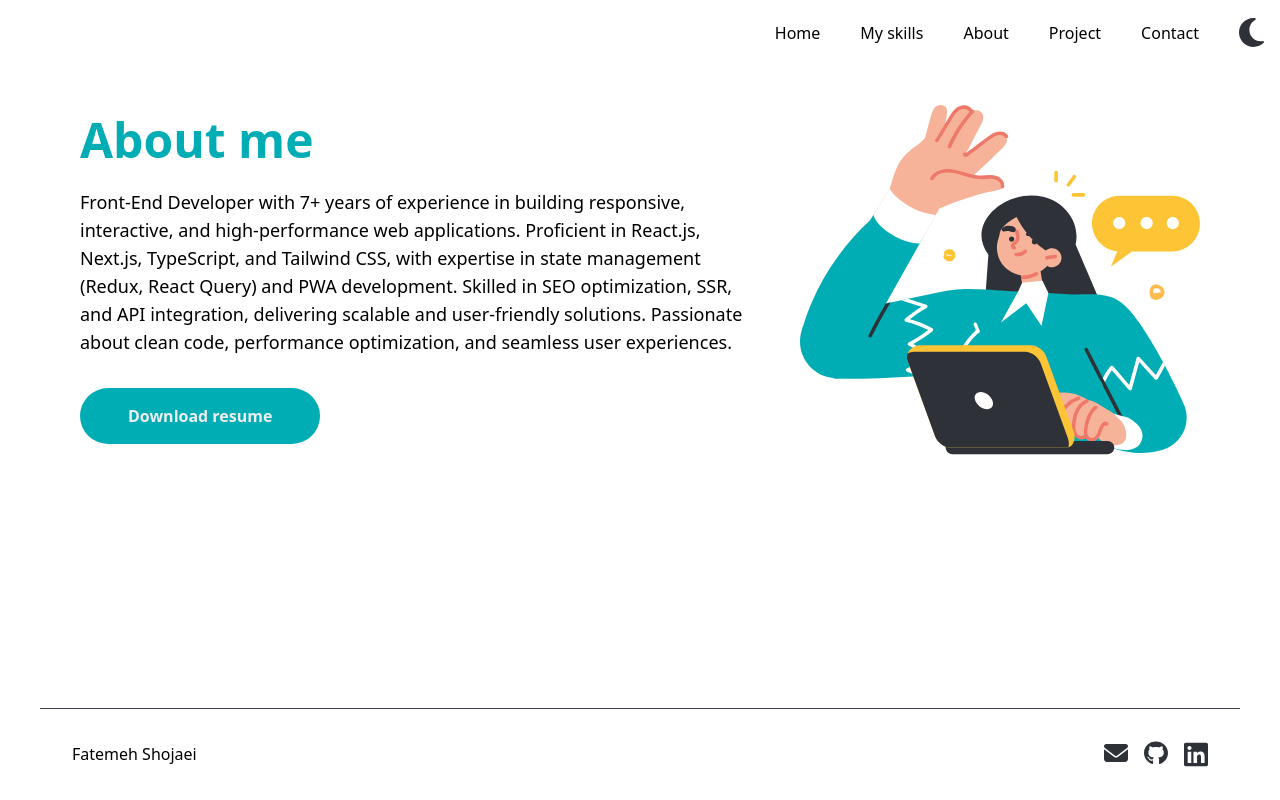
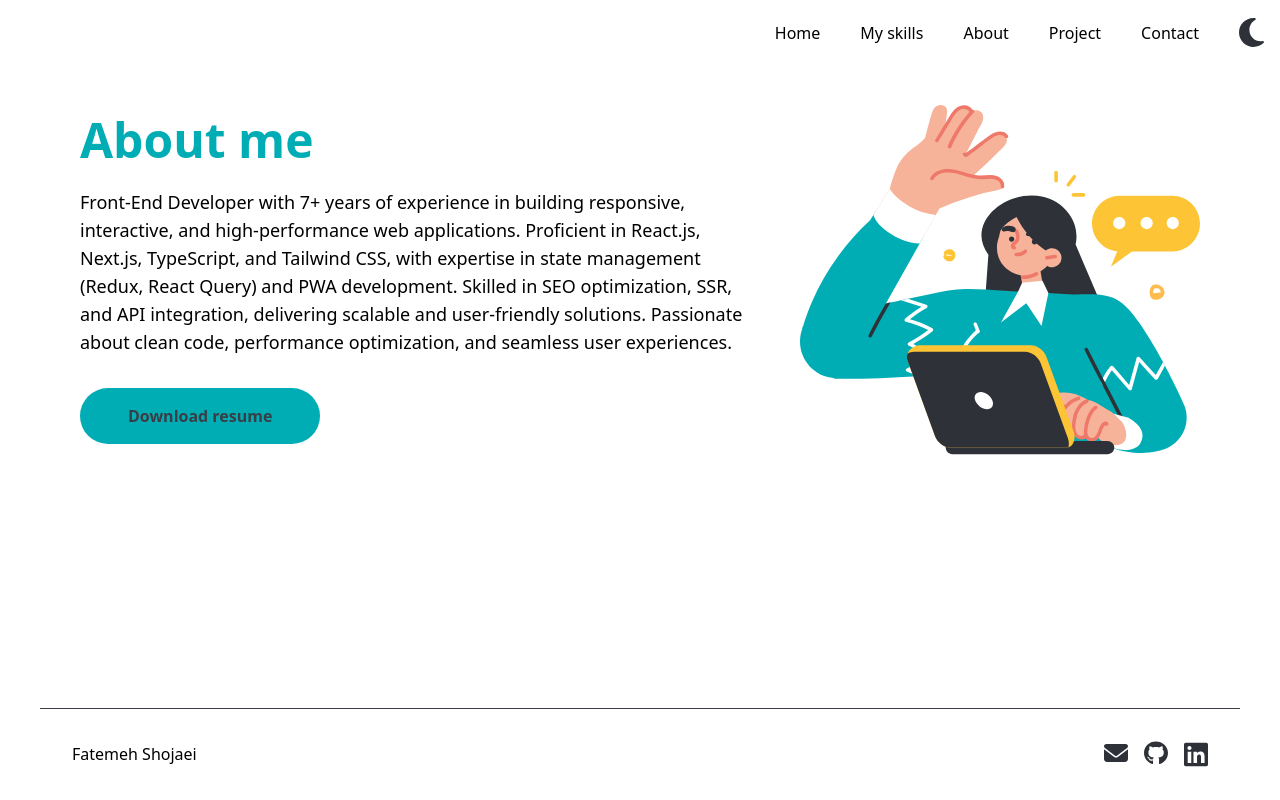
Before and after one commit to fatemeShj/portfolio-front, a Next.js app: page /about in a window 1280 px wide. Built offline with nearby package versions, Linux system fonts and the light colour scheme.

Commit message:
fix stuff

```diff
--- a/src/app/layout.tsx
+++ b/src/app/layout.tsx
@@ -5,18 +5,9 @@ import Navbar from "./Navbar";
 import Footer from "./Footer";
 import { ThemeProvider } from "@/context/ThemeContext";
 
-// const geistSans = Geist({
-//   variable: "--font-geist-sans",
-//   subsets: ["latin"],
-// });
-
-// const geistMono = Geist_Mono({
-//   variable: "--font-geist-mono",
-//   subsets: ["latin"],
-// });
 export const metadata: Metadata = {
   title: "Fatemeh Shojaei",
-  description: "",
+  description: "This is my portfolio",
 };
 export default function RootLayout({
   children,
--- a/src/components/Button.tsx
+++ b/src/components/Button.tsx
@@ -20,7 +20,7 @@ const Button = ({
   const buttonClass = clsx(
     "px-12 py-4 font-bold shrinking-0 rounded-full",
     {
-      "bg-secondary text-tertiary": isPrimary,
+      "bg-secondary text-customGray": isPrimary,
       "bg-customGray text-tertiary": isSecondary,
     },
     className
```
